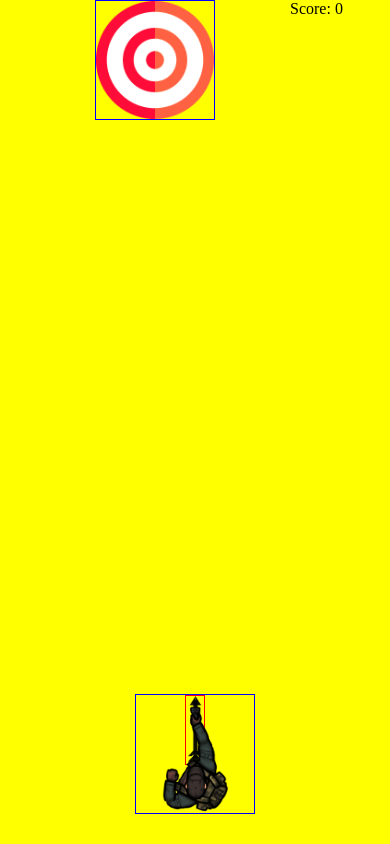
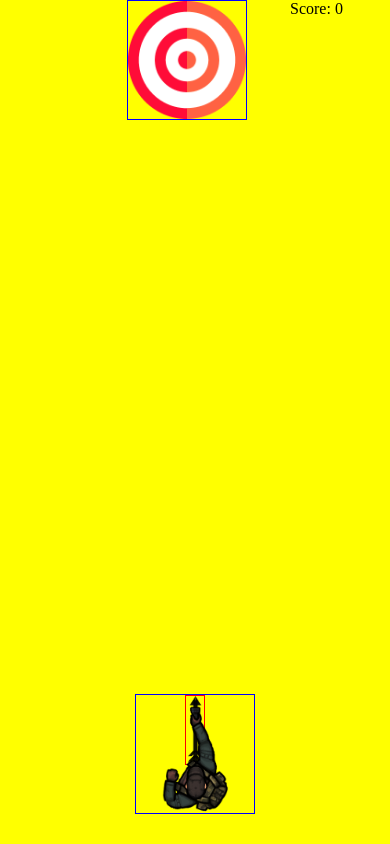
Before and after one commit to pawellicznerski/bowman_game, a website built with webpack: page dist/dist/index.html in a window 390 px wide. Both pictures are taken after a click on the button "PLAY A NEW GAME". Built offline with nearby package versions, Linux system fonts and the light colour scheme.

Commit message:
debugging

```diff
--- a/src/index.js
+++ b/src/index.js
@@ -34,15 +34,15 @@ class Button{
   }
 }
 
-const aroowLeftPos = 0;
+const aroowTopPos = 0;
 const arrowInBoardLeftPos = 0;
 
 const gameObj = new Game(0);
-const shootingTargetObj = new ShootingTarget(window.innerWidth/2-100);
+const shootingTargetObj = new ShootingTarget(window.innerWidth/2-60);
 console.log(window.innerWidth/2-60);
 const bowObj = new Bow();
-const arrowObj = new Arrow(aroowLeftPos);
-const arrowInBoardObj = new Arrow(arrowInBoardLeftPos);
+const arrowObj = new Arrow(aroowTopPos);
+const arrowInBoardObj = new Arrow();
 arrowInBoardObj.left=0;
 const buttonObj = new Button();
 
@@ -121,9 +121,20 @@ function initiateMovingTarget(){
     target[0].setAttribute("style",`top:0px;left:${shootingTargetObj.left}px`);
     if(shootingTargetObj.left>=window.innerWidth-120||shootingTargetObj.left<=0){
       shootingTargetObj.direction=shootingTargetObj.direction*(-1);
+      target[0].childNodes[0].setAttribute("style",`opacity:0;top:55px;left:${arrowInBoardObj.left}px`);
+      arrowObj.top=aroowTopPos;
+      const arrowDOM = document.getElementsByClassName('arrow-basic');
+      arrowDOM[0].setAttribute("style",`opacity:1;top:${arrowObj.top}px;left:49px`);
+      addEventListenerToDoc(true)
+
+
+      if(Math.abs(arrowObj.top)>=arrowDOM[0].offsetParent.offsetTop+70){
+        console.log('arrowDOM',arrowDOM);
+        console.log(arrowObj.top);
+        console.log(arrowDOM[0].offsetParent.offsetTop);
+      }
     }
-    shootingTargetObj.left=shootingTargetObj.left;
-    // shootingTargetObj.left=shootingTargetObj.left+shootingTargetObj.direction;
+    shootingTargetObj.left=shootingTargetObj.left+shootingTargetObj.direction;
   }
 }
 
@@ -142,25 +153,24 @@ function addEventListenerToDoc(val){
 }
 
 function moveArrow(e){
+  addEventListenerToDoc(false)
   let opacityArrowBasic=1;
   const arrowDOM = document.getElementsByClassName('arrow-basic');
-console.log(arrowDOM);
-  console.log(e);
   if(!arrowObj.canShoot) return null;
   if(e.type==="click"||e.charCode===32||e.charCode===102){
     const id = setInterval(movingArrowFn,4);
     arrowObj.canShoot=false;
-
     function movingArrowFn(){
       if(arrowDOM[0].offsetParent.offsetTop+arrowObj.top==55){
         if(window.innerWidth/2-120 < shootingTargetObj.left && shootingTargetObj.left < window.innerWidth/2){
           opacityArrowBasic=0;
           clearInterval(id);
-          updateData();
+          updateData(arrowDOM);
         }
       }
       arrowDOM[0].setAttribute("style",`opacity:${opacityArrowBasic};top:${arrowObj.top}px;left:49px`)
       arrowObj.top=arrowObj.top-1;
+      console.log(arrowObj.top);
     }
   }else{
     return null;
@@ -168,13 +178,10 @@ console.log(arrowDOM);
 
 }
 
-function updateData(){
-  const arrowDOM = document.getElementsByClassName('arrow-basic');
+function updateData(arrowDOM){
   const arrowLeftPos =arrowDOM[0].offsetParent.offsetLeft+49;
-  const arrowInBoardDOM = document.getElementsByClassName('arrow-in-board');
   const placeOnShootingTarget = (-1)*(shootingTargetObj.left-arrowLeftPos);
   arrowInBoardObj.left=placeOnShootingTarget;
-
 
   const arr = [97.5,81.5,70.5,57.5,41.5,28.5,17,1,-10];
   let minusPointOnBoard=0;
@@ -185,17 +192,13 @@ function updateData(){
       breakLoop=true;
       i>4?minusPointOnBoard=i-4:null;
       gameObj.scoreText= gameObj.scoreText+2+(2*i)-(4*minusPointOnBoard);
-      // console.log(i);
-      // console.log('gameObj.scoreText',gameObj.scoreText);
     }
   })
 
   const scoreTextDOM = document.getElementsByClassName('scoreText');
   scoreTextDOM[0].innerHTML='Score: '+gameObj.scoreText;
-  // gameContainerDOM.appendChild(scoreTextDOM);
+  const arrowInBoardDOM = document.getElementsByClassName('arrow-in-board');
   arrowInBoardDOM[0].setAttribute("style",`opacity:1;top:55px;left:${arrowInBoardObj.left}px`)
-
-
 }
 
 
```
Also changed, not shown: dist/dist/bundle.js, dist/dist/index.html, dist/hot/hot-update.js, dist/hot/hot-update.json.
